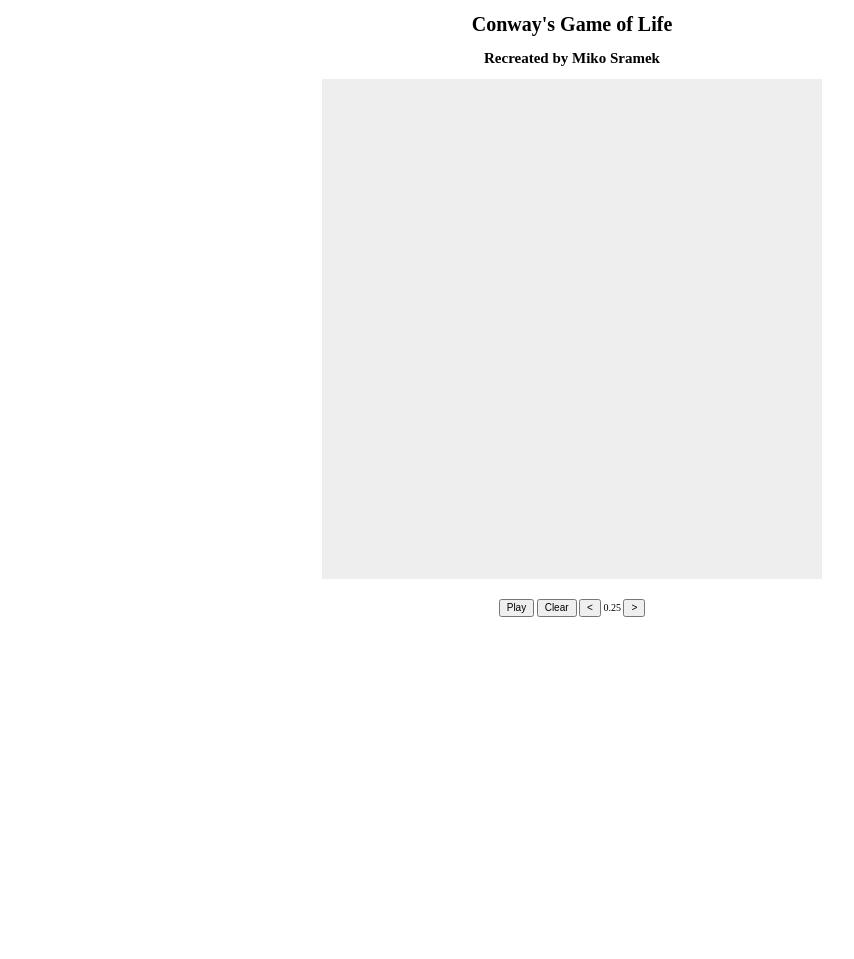
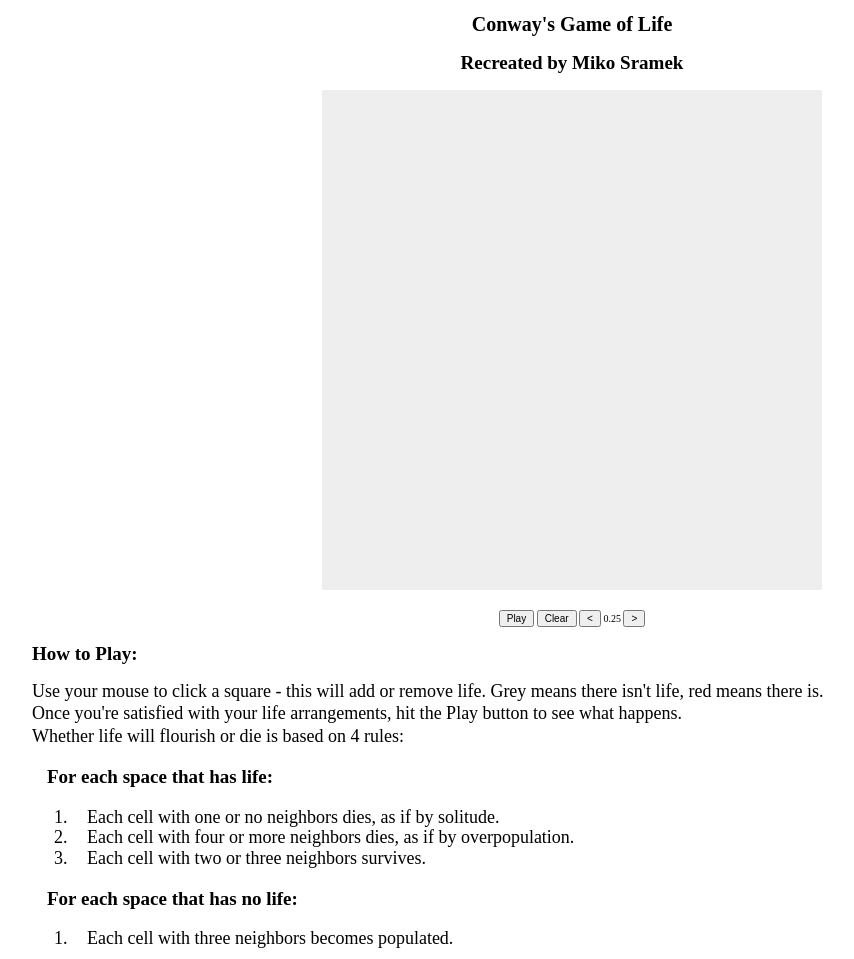
Before and after one commit to mikosramek/game-of-life, a plain HTML site: page index.html in a window 1280 px wide. Shown: the whole page, without its empty margins (68-922 px from the left). Before the commit the page ends 800 px from the top, so only its background shows below. Drawn offline with Linux system fonts and the light colour scheme.

Commit message:
Adding instructions to the index page

```diff
--- a/index.html
+++ b/index.html
@@ -5,7 +5,7 @@
   <meta name="viewport" content="width=device-width, initial-scale=1.0">
   <meta http-equiv="X-UA-Compatible" content="ie=edge">
   <link rel='stylesheet' href='styles/style.css'>
-  <title>aaaaaa</title>
+  <title>The Game of Life</title>
 </head>
 <body>
   <header>
@@ -24,7 +24,22 @@
       <button id="ticker-decrease"><</button>
       <span id="ticker">0.25</span>
       <button id="ticker-increase">></button>
-
+      <aside>
+        <h2>How to Play:</h2>
+        <p>Use your mouse to click a square - this will add or remove life. Grey means there isn't life, red means there is.</p>
+        <p>Once you're satisfied with your life arrangements, hit the Play button to see what happens.</p>
+        <p>Whether life will flourish or die is based on 4 rules:</p>
+        <h3>For each space that has life:</h3>
+        <ol>
+          <li>Each cell with one or no neighbors dies, as if by solitude.</li>
+          <li>Each cell with four or more neighbors dies, as if by overpopulation.</li>
+          <li>Each cell with two or three neighbors survives.</li>
+        </ol>
+        <h3>For each space that has no life:</h3>
+        <ol>
+          <li>Each cell with three neighbors becomes populated.</li>
+        </ol>
+      </aside>
     </div>
   </main>
   <script src="./scripts/script.js"></script>
--- a/styles/style.css
+++ b/styles/style.css
@@ -20,6 +20,21 @@ body {
 button {
   margin-top: 20px;
   cursor: pointer;
+}
+aside {
+  text-align: left;
+}
+p, li{
+  font-size: 1.8rem;
+}
+h2, h3 {
+  font-size: 1.9rem;
+}
+h3, ol>li {
+  padding-left: 15px;
+}
+p {
+  margin: 2px 0;
 }
 
 .game-board {
```
